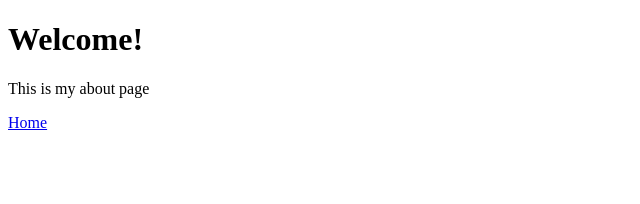
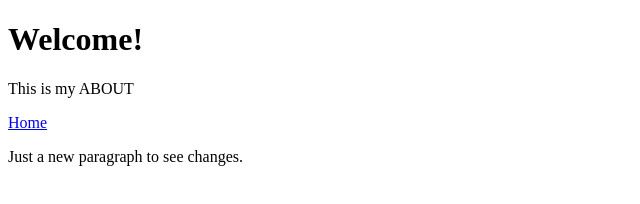
Before and after one commit to a-nic-gren/AwesomeLandingPage, a plain HTML site: page about.html in a window 1280 px wide. Shown: the whole page, without its empty margins (0-640 px from the left). Drawn offline with Linux system fonts and the light colour scheme.

Commit message:
Updated about.html
I did some changes

```diff
--- a/about.html
+++ b/about.html
@@ -7,7 +7,8 @@
 </head>
 <body>
     <h1>Welcome!</h1>
-    <p>This is my about page</p>
+    <p>This is my ABOUT</p>
     <a href="index.html">Home</a>
+    <p>Just a new paragraph to see changes.</p>
 </body>
 </html>
```
